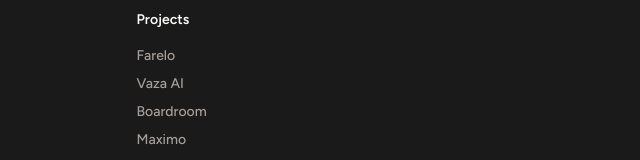
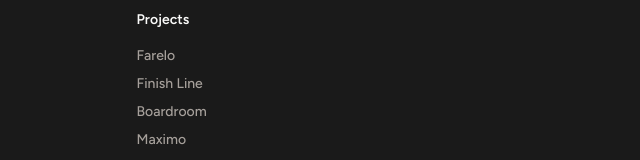
Before and after one commit to arthrduarte/arthurduarte.dev, a Next.js app: page / in a window 1280 px wide. Shown: the part 320-480 px from the top of the page, without its empty margins (319-959 px from the left). Built offline with nearby package versions, Linux system fonts and the light colour scheme.

Commit message:
fix list of lists

```diff
--- a/constants/list-of-lists.ts
+++ b/constants/list-of-lists.ts
@@ -57,15 +57,6 @@ const categories: Category[] = [
       { title: "galleries to pull sacred art from", url: "https://x.com/luxangelae/status/1995947323030208612" },
       { title: "When You Don't Want to Serve God (But You Want to Want to)", url: "https://youtu.be/tJA-HgEgyL0?si=w-qVAdqBtPQAhcA6" },
       { title: "Coptic Tattoo Designs", url: "https://archive.org/details/coptictattoodesi0000cars/mode/2up" },
-    ]
-  },
-  {
-    name: "I want to",
-    links: [
-      { title: "learn advanced math" },
-      { title: "be a wine conoisseur" },
-      { title: "learn wood work / carpentry" },
-      { title: "host events like I used to do in Brazil" },
     ]
   },
   {
--- a/constants/projects.ts
+++ b/constants/projects.ts
@@ -25,14 +25,14 @@ const projects: Project[] = [
     }
   },
   {
-    name: "Vaza AI",
-    emoji: "🌍",
-    description: "Vaza uses AI to figure out exactly which visa you need and builds a step-by-step plan for your move. It basically handles all the confusing legal paperwork so you can just focus on starting your new life in a different country.",
-    year: "2025",
-    status: "hackathon",
+    name: "Finish Line",
+    emoji: "🏁",
+    description: "Finish Line is a mobile app that helps you focus in ONE task instead of trying multiple things at once.",
+    year: "2026",
+    status: "active",
     links: {
-      website: "https://hb-02-2025-vaza.vercel.app/",
-      github: "https://github.com/arthrduarte/vaza",
+      website: "https://finish-line.app",
+      github: "https://github.com/arthrduarte/finish-line",
     }
   },
   {
```
